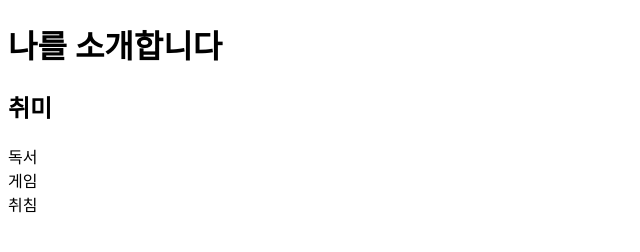
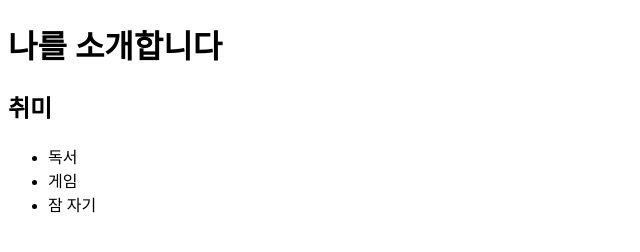
Before and after one commit to beebe0mg/2023-WSM-104, a plain HTML site: page index.html in a window 1280 px wide. Shown: the whole page, without its empty margins (0-640 px from the left). Drawn offline with Linux system fonts and the light colour scheme.

Commit message:
순서가 없는 list <ul>

```diff
--- a/index.html
+++ b/index.html
@@ -22,9 +22,15 @@ ex)
     <!-- h1~h6까지 있으며 숫자가 클수록 글자의 크기가 작아진다 -->
     <h1>나를 소개합니다</h1>
     <h2>취미</h2>
-    독서<br>
-    게임<br>
-    취침<br>
+
+    <!-- 순서가 없는 목록(Unordered List) -->
+    <ul>
+        <!-- 목록(list) -->
+        <li>독서</li>
+        <li>게임</li>
+        <li>잠 자기</li>
+    </ul>
+
 
 </body>
 
```
